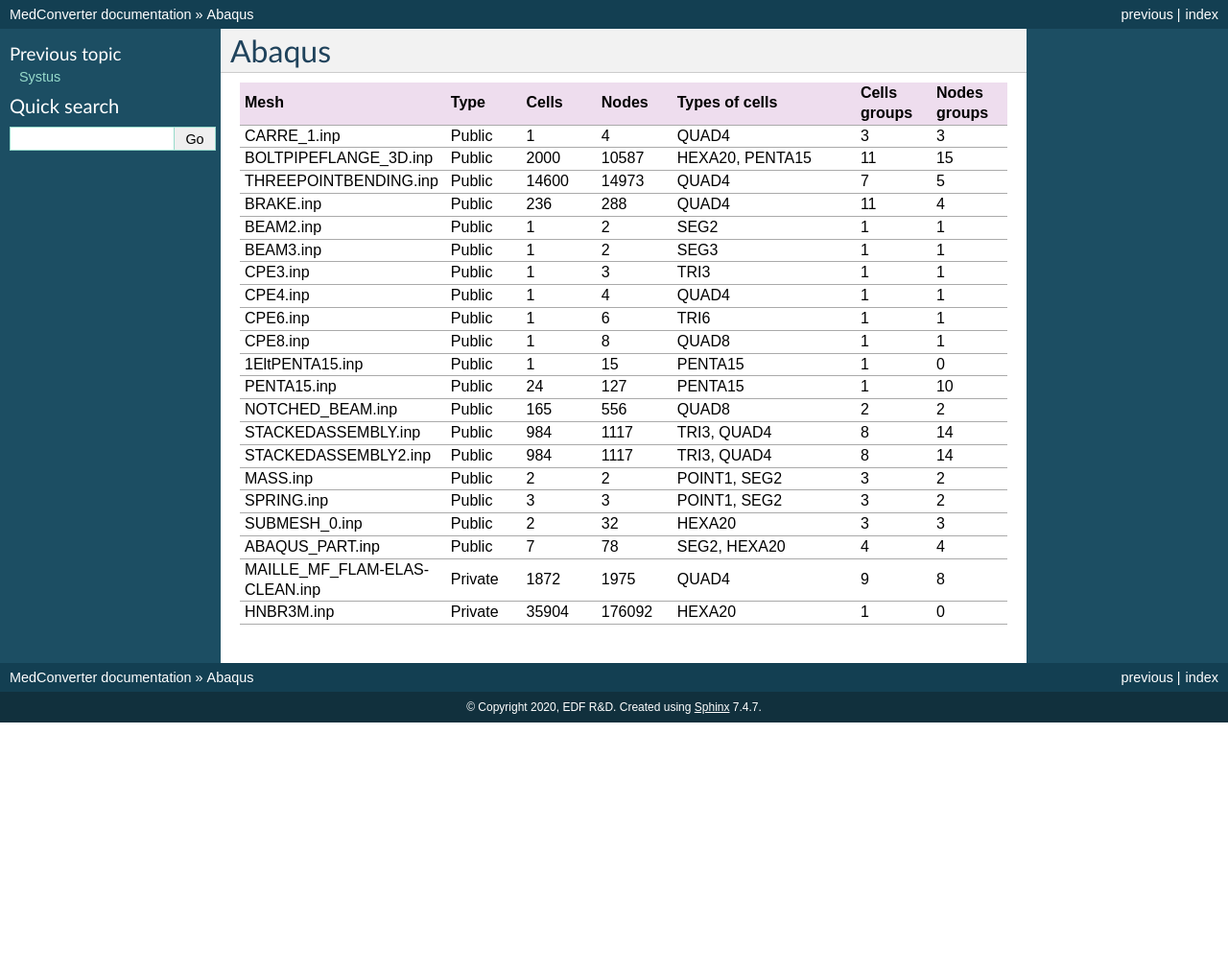
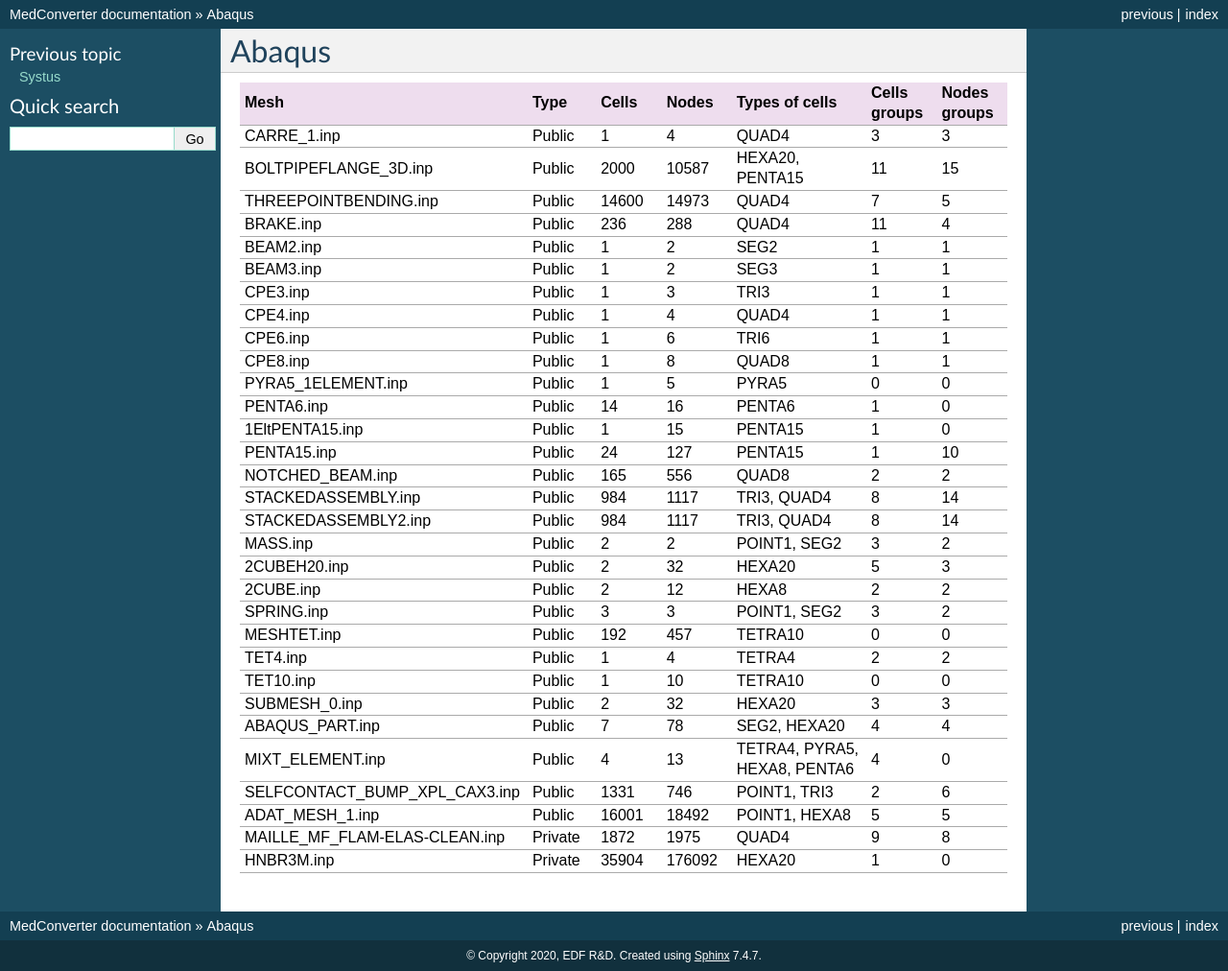
Before and after one commit to jf---/salome-med-convert, a Sphinx documentation site: the page built from doc/sphinx/tests_abaqus.rst, in a window 1280 px wide. Shown: the whole page at 96% size. Built offline with Sphinx 7.4.7, drawn with Linux system fonts in a browser that asks for light colours; formulas are drawn with MathJax 3; before the commit the page ends 900 px from its top, so only the background shows below that.

Commit message:
[#29889] Update abaqus doc

```diff
--- a/doc/sphinx/tests_abaqus.rst
+++ b/doc/sphinx/tests_abaqus.rst
@@ -82,6 +82,20 @@
      - QUAD8
      - 1
      - 1
+   * - PYRA5_1ELEMENT.inp
+     - Public
+     - 1
+     - 5
+     - PYRA5
+     - 0
+     - 0
+   * - PENTA6.inp
+     - Public
+     - 14
+     - 16
+     - PENTA6
+     - 1
+     - 0
    * - 1EltPENTA15.inp
      - Public
      - 1
@@ -124,6 +138,20 @@
      - POINT1, SEG2
      - 3
      - 2
+   * - 2CUBEH20.inp
+     - Public
+     - 2
+     - 32
+     - HEXA20
+     - 5
+     - 3
+   * - 2CUBE.inp
+     - Public
+     - 2
+     - 12
+     - HEXA8
+     - 2
+     - 2
    * - SPRING.inp
      - Public
      - 3
@@ -131,6 +159,27 @@
      - POINT1, SEG2
      - 3
      - 2
+   * - MESHTET.inp
+     - Public
+     - 192
+     - 457
+     - TETRA10
+     - 0
+     - 0
+   * - TET4.inp
+     - Public
+     - 1
+     - 4
+     - TETRA4
+     - 2
+     - 2
+   * - TET10.inp
+     - Public
+     - 1
+     - 10
+     - TETRA10
+     - 0
+     - 0
    * - SUBMESH_0.inp
      - Public
      - 2
@@ -145,6 +194,27 @@
      - SEG2, HEXA20
      - 4
      - 4
+   * - MIXT_ELEMENT.inp
+     - Public
+     - 4
+     - 13
+     - TETRA4, PYRA5, HEXA8, PENTA6
+     - 4
+     - 0
+   * - SELFCONTACT_BUMP_XPL_CAX3.inp
+     - Public
+     - 1331
+     - 746
+     - POINT1, TRI3
+     - 2
+     - 6
+   * - ADAT_MESH_1.inp
+     - Public
+     - 16001
+     - 18492
+     - POINT1, HEXA8
+     - 5
+     - 5
    * - MAILLE_MF_FLAM-ELAS-CLEAN.inp
      - Private
      - 1872
```
Also changed, not shown: 1 other file.
